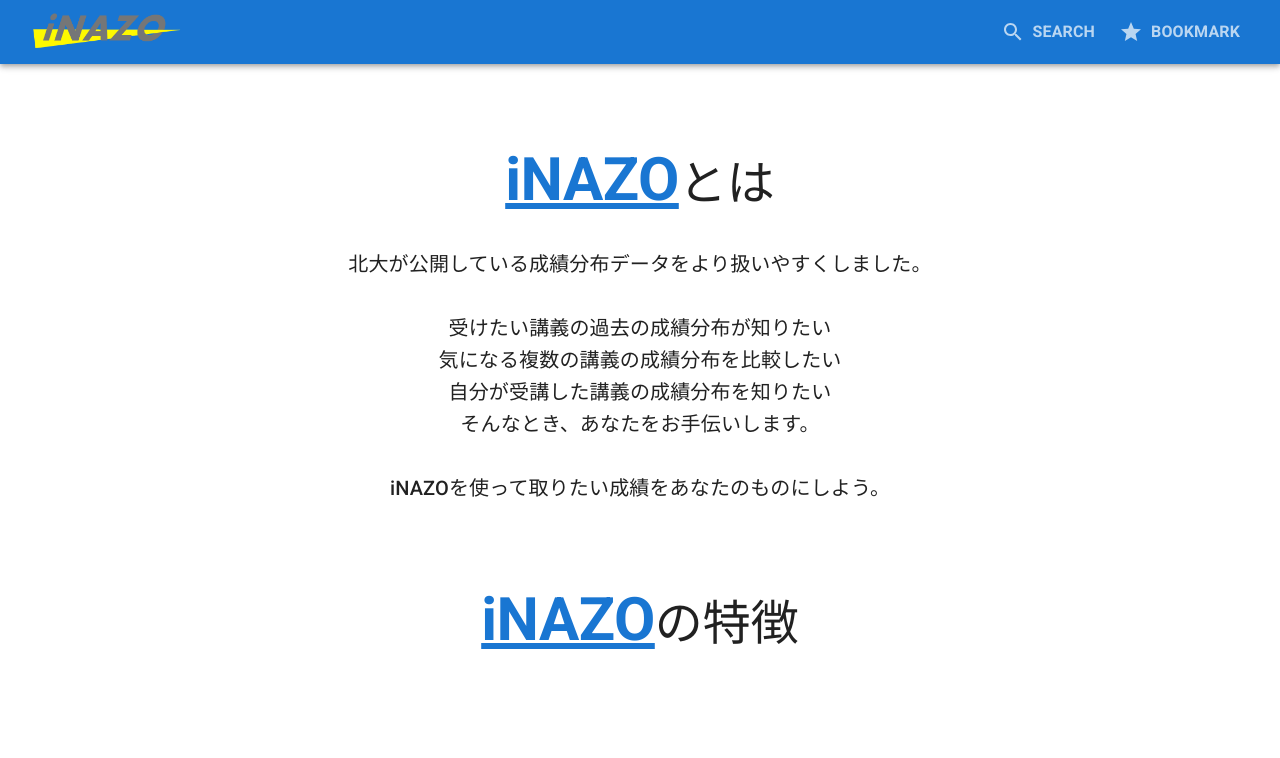
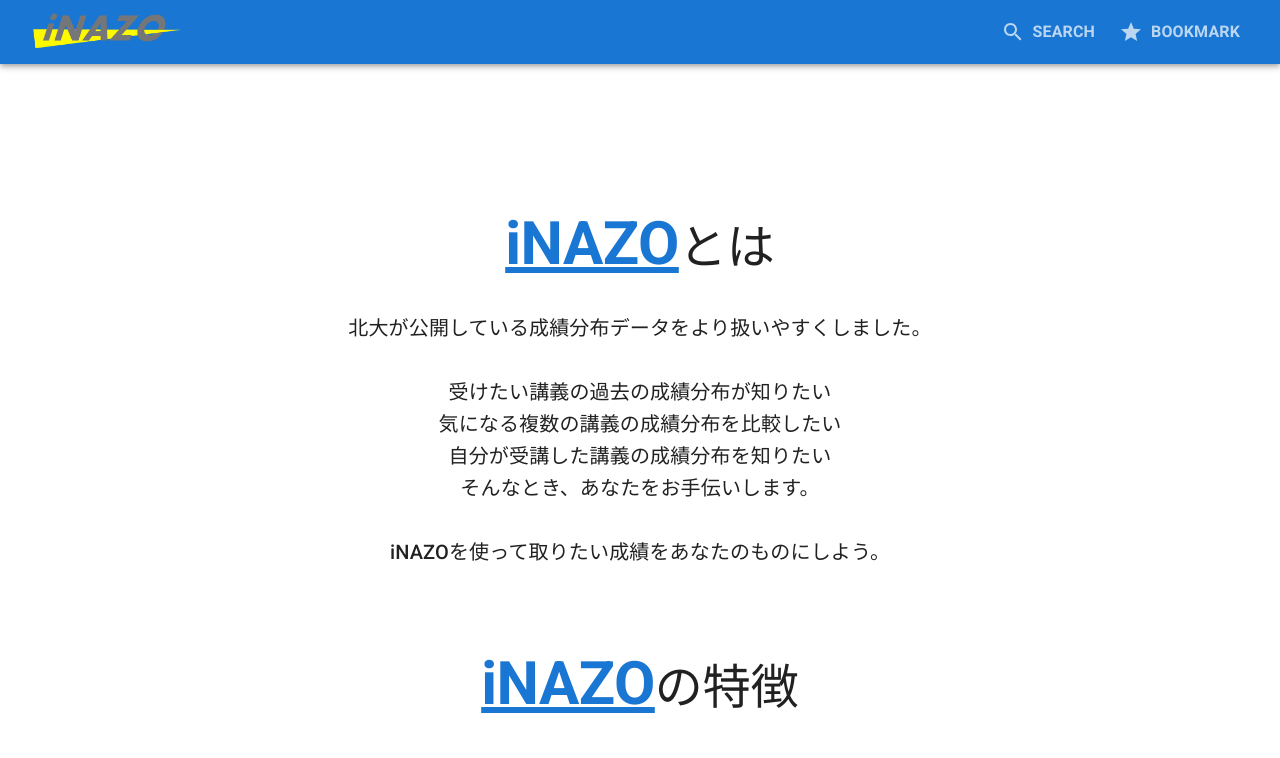
Before and after one commit to iNAZO-org/iNAZO-frontend, a Next.js app: page / in a window 1280 px wide. Shown: the top 758 px of the page. Built offline with nearby package versions, Linux system fonts and the light colour scheme.

Commit message:
[fix] footer view bug

```diff
--- a/src/components/templates/BasicLayout.tsx
+++ b/src/components/templates/BasicLayout.tsx
@@ -12,9 +12,9 @@
 
 const BasicLayout: React.FC<BasicLayoutProps> = ({ children }) => {
   return (
-    <div style={{ height: '100%' }}>
+    <div style={{ height: '100%', display: 'flex', flexDirection: 'column' }}>
       <Header />
-      <Container sx={{ marginTop: '4rem' }}>{children}</Container>
+      <Container sx={{ marginTop: '4rem', flex: 1 }}>{children}</Container>
       <Footer />
       {/* スマホのみ表示 */}
       <BottomNav sx={{ display: { xs: 'block', sm: 'none' } }} />
```
